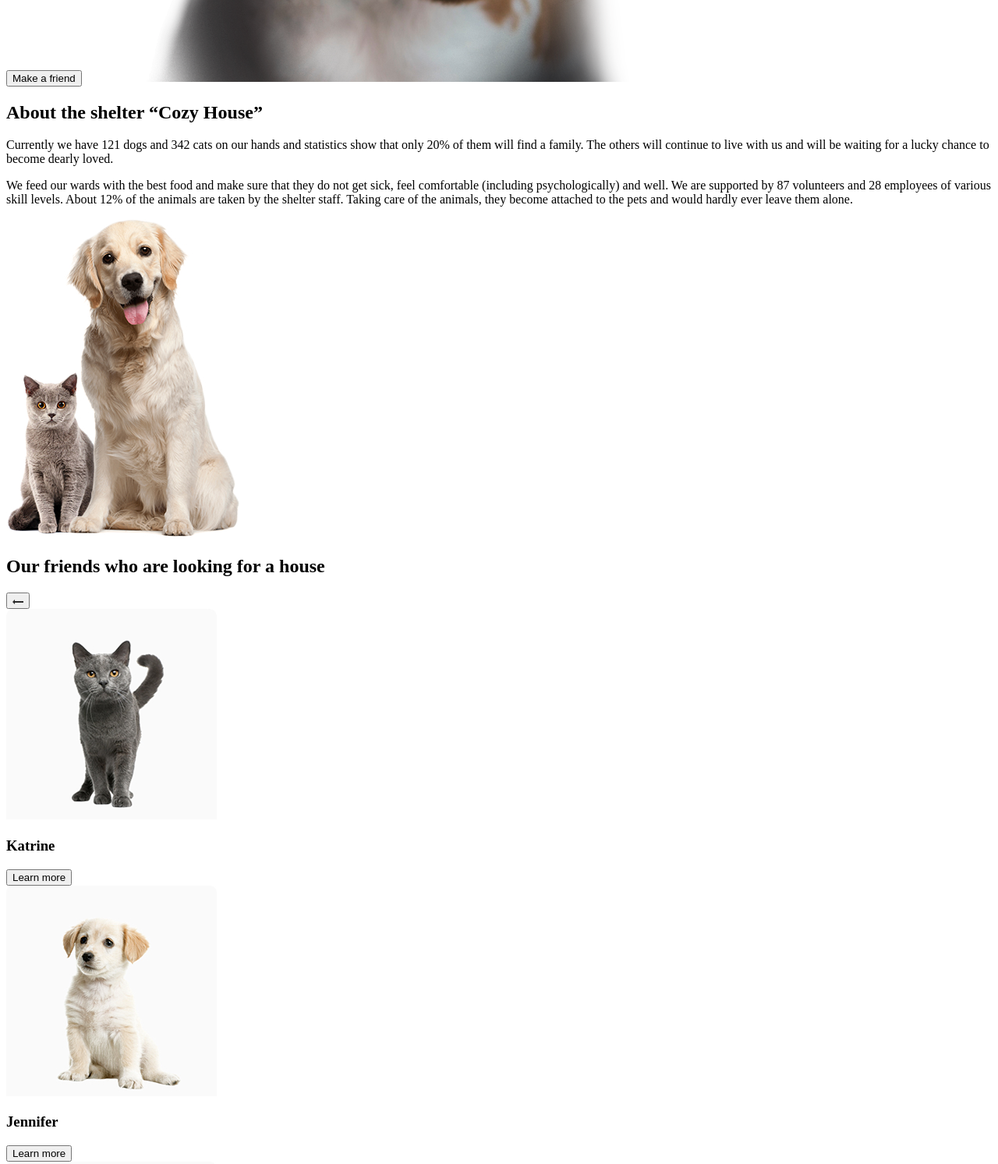
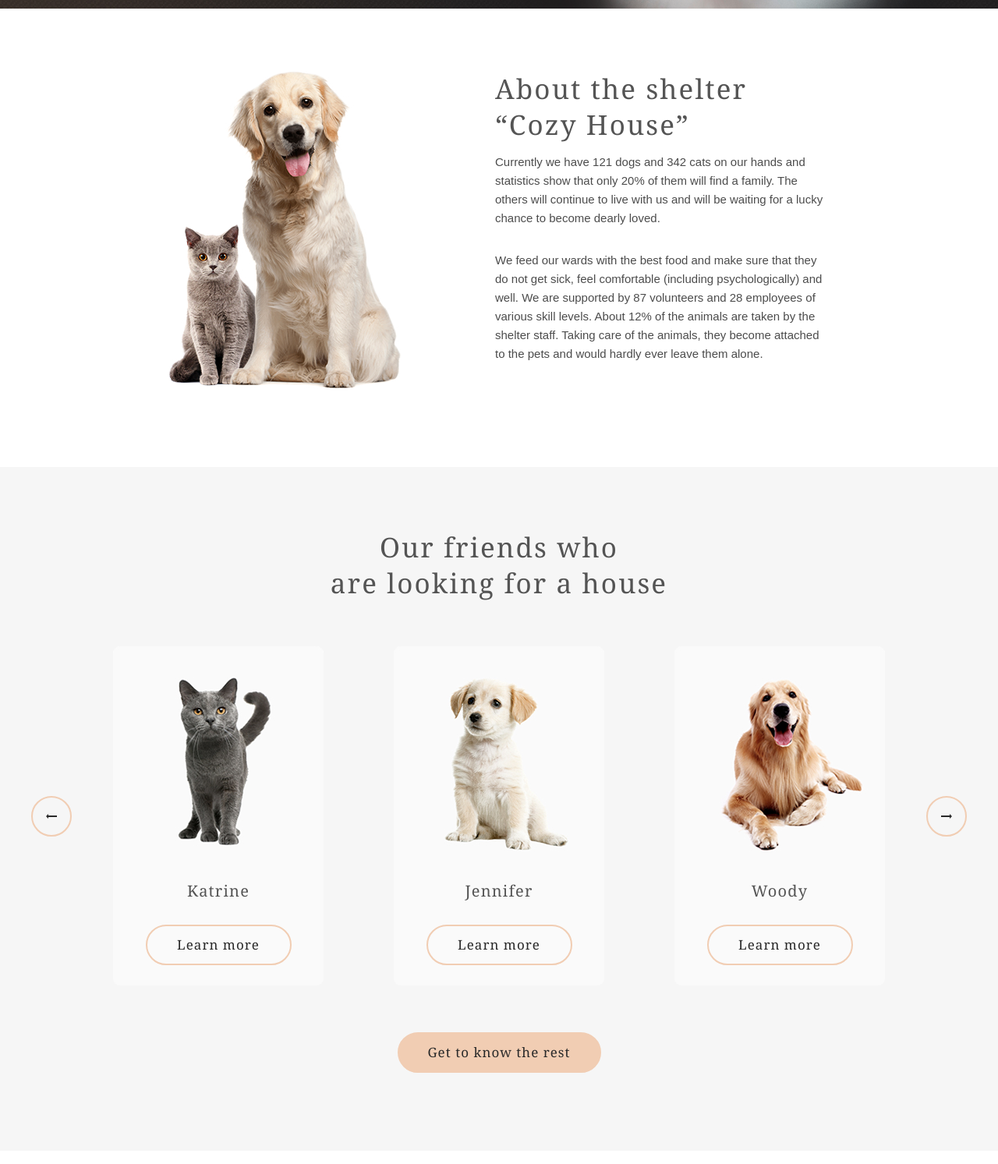
Before and after one commit to kkotess/shelter, a plain HTML site: page index.html in a window 1280 px wide. Shown: the part 897-2390 px from the top of the page at 78% size. Drawn offline with Linux system fonts and the light colour scheme.

Commit message:
feet: css style on slider and about section

```diff
--- a/index.html
+++ b/index.html
@@ -4,33 +4,39 @@
     <meta charset="UTF-8">
     <meta name="viewport" content="width=, initial-scale=1.0">
     <title>Document</title>
+    <link rel="stylesheet" href="./style.css">
 </head>
 <body>
-    <header>
-        <div>
-            <h2>Cozy Hous</h2> Shelter for pets in Boston
+    <header class="header">
+        <nav class="nav">
+        <div class="logo">
+            <h2>Cozy House</h2> Shelter for pets in Boston
         </div>
-        <nav>
-            <ul>
-                <li>About the shelter</li>
-                <li>Our pets</li>
-                <li>Help the shelter</li>
-                <li>Contacts</li>
+            <ul class="header_list">
+                <li><a href="#about">About the shelter</a></li>
+                <li><a href="#our_pets">Our pets</a></li>
+                <li><a href="#help">Help the shelter</a></li>
+                <li><a href="#contacts">Contacts</a></li>
             </ul>
         </nav>
-    </header>
-    <main>
-        <section>
-            <h1>Not only people need a hous</h1>
+        <div class="make_a_friend">
+            <div class="make_a_friend_text">
+                <h1 id="title">Not only people need a house</h1>
                 <p>
                     We offer to give a chance to a little and nice puppy with an extremely
                     wide and open heart. He or she will love you then anybody else
                     in the world, you will see!
                 </p>
-            <button>Make a friend</button>
+                <button class="make_a_friend_botton">Make a friend</button>
+            </div>
             <img src="./assets/start-screen-puppy.png" alt="start-screen-puppy">
-        </section>
-        <section>
+        </div>
+    </header>
+    <main>
+        <section class="section">
+            <div class="about">
+                <img src="./assets/about-pets.jpg" alt="about-pets">
+                <div class="about_text">
                     <h2>About the shelter “Cozy House”</h2>
                     <p>
                         Currently we have 121 dogs and 342 cats on our hands and
@@ -40,43 +46,55 @@
                     </p>
                     <p>
                         We feed our wards with the best food and make sure that they
-                do not get sick, feel comfortable (including psychologically) and well. We are supported by 87 volunteers and 28 employees of various skill levels. About 12% of the animals are taken by the shelter staff. Taking care of the animals, they become attached to the pets and would hardly ever leave them alone.
+                        do not get sick, feel comfortable (including psychologically) and
+                        well. We are supported by 87 volunteers and 28 employees of
+                        various skill levels. About 12% of the animals are taken by the
+                        shelter staff. Taking care of the animals, they become attached
+                        to the pets and would hardly ever leave them alone.
                     </p>
-            <img src="./assets/about-pets.jpg" alt="about-pets">
+                </div>
+            </div>
         </section>
-        <section>
-            <h2>Our friends who
-                are looking for a house</h2>
+        <section class="section" id="our_friends">
+                <h2 class="our_friends_title">Our friends who <br/> are looking for a house</h2>
                 <div class="slider_our_friends">
                         <button class="our_friends_button">
                             <svg width="14" height="6" viewBox="0 0 14 6" fill="none" xmlns="http://www.w3.org/2000/svg">
                                 <path d="M14 2V4H3V6L0 3L3 0V2H14Z" fill="#292929"/>
                                 </svg>
                         </button>
-                    <div class="slider_card">
+                        <ul>
+                           <li> <div class="slider_card">
                                 <img src="./assets/pets-katrine.jpg" alt="Katrine">
                                 <h3>Katrine</h3>
-                        <button>Learn more</button>
-                    </div>
-                    <div class="slider_card">
+                                <button>
+                                    <h4>Learn more</h4>
+                                </button>
+                            </div> </li>
+                            <li> <div class="slider_card">
                                 <img src="./assets/pets-jennifer.jpg" alt="Jennifer">
                                 <h3>Jennifer</h3>
-                        <button>Learn more</button>
-                    </div>
-                    <div class="slider_card">
+                                <button>
+                                    <h4>Learn more</h4>
+                                </button>
+                            </div> </li>
+                            <li> <div class="slider_card">
                                 <img src="./assets/pets-woody.jpg" alt="Woody">
                                 <h3>Woody</h3>
-                        <button>Learn more</button>
-                    </div>
+                                <button>
+                                    <h4>Learn more</h4>
+                                </button>
+                            </div> </li>
+                        </ul>
                         <button class="our_friends_button">
                             <svg width="14" height="6" viewBox="0 0 14 6" fill="none" xmlns="http://www.w3.org/2000/svg">
                                 <path d="M0 4V2L11 2V0L14 3L11 6V4L0 4Z" fill="#292929"/>
                                 </svg>
                         </button>
-                    <button>Get to know the rest</button>
                     </div>
+                    <button id="get_to_know">Get to know the rest</button>
         </section>
-        <section>
+        <section class="section">
             <h2>How you can help
                 our shelter</h2>
                 <ul>
@@ -166,7 +184,7 @@
                     </li>
                 </ul>
         </section>
-        <section>
+        <section class="section">
             <h2>You can also
                 make a donation
             </h2>
--- a/style.css
+++ b/style.css
@@ -0,0 +1,264 @@
+* {
+  box-sizing: border-box;
+}
+
+:root {
+  --color-white: #fff;
+  --c-gray: #cdcdcd;
+  --c-light: #fafafa;
+  --c-line: #f1cdb3;
+  --c-dark-g: #545454;
+  --c-dark-g-xl: #4c4c4c;
+  --c-dark-3xl: #292929;
+  --c-back-g: #f6f6f6;
+  --font-family: "Georgia", sans-serif;
+  --second-family: "Arial", sans-serif;
+  --third-family: "Inter", sans-serif;
+  --font-weight: 500;
+}
+
+body {
+  margin: 0;
+}
+
+h1,
+h2,
+h3,
+p,
+button {
+  font-family: var(--font-georgia);
+}
+
+a {
+  color: var(--c-gray);
+  text-decoration: none;
+}
+
+a:hover {
+  color: var(--c-light);
+  text-decoration: underline;
+  text-decoration-color: var(--c-line);
+}
+
+h1,
+h2,
+h3 {
+  margin: 0;
+  color: var(--c-dark-g);
+}
+
+#title {
+  color: var(--color-white);
+  width: 310px;
+  font-family: var(--font-family);
+  font-weight: 400;
+  font-size: 44px;
+  line-height: 130%;
+}
+
+.header {
+  display: flex;
+  flex-direction: column;
+  background-color: #000;
+  background-image: url("./assets/start-screen-gradient-background.jpg");
+  background-position: center center;
+  background-size: cover;
+}
+
+.nav {
+  display: flex;
+  justify-content: space-between;
+  padding: 30px 40px 0;
+}
+
+.logo {
+  display: flex;
+  flex-direction: column;
+  gap: 10px;
+  color: var(--color-white);
+  font-family: var(--second-family);
+  font-weight: 400;
+  font-size: 13px;
+  letter-spacing: 0.1em;
+  h2 {
+    font-family: var(--font-family);
+    color: #f1cdb3;
+    font-weight: 400;
+    font-size: 32px;
+    line-height: 110%;
+    letter-spacing: 0.06em;
+  }
+}
+
+.header_list {
+  align-items: center;
+  display: flex;
+  margin: 0;
+  padding: 0;
+  list-style: none;
+  gap: 35px;
+}
+
+.make_a_friend {
+  display: flex;
+  padding: 90px 40px 0;
+  justify-content: space-between;
+}
+
+.make_a_friend_text {
+  display: flex;
+  flex-direction: column;
+  width: 460px;
+  height: 322px;
+  justify-content: space-between;
+  color: var(--c-gray);
+  margin: 163px 42px 243px 0;
+}
+
+.section {
+  padding: 80px 40px 100px;
+}
+
+.make_a_friend_botton {
+  width: 207px;
+  height: 52px;
+  background-color: #f1cdb3; /* Задаем цвет фона */
+  color: #292929;
+  padding: 10px 20px; /* Внутренние отступы для размера кнопки */
+  border: none; /* Убираем стандартную границу */
+  border-radius: 100px; /* Округляем углы кнопки */
+  font-size: 16px; /* Размер текста */
+}
+
+.about {
+  display: flex;
+  justify-content: center;
+  gap: 120px;
+  align-items: flex-start;
+  img {
+    width: 300px;
+    height: 408px;
+  }
+}
+
+.about_text {
+  display: flex;
+  flex-direction: column;
+  width: 430px;
+  height: 380px;
+  h2 {
+    width: 370px;
+    height: 90px;
+    font-family: var(--font-family);
+    font-weight: 400;
+    font-size: 35px;
+    line-height: 130%;
+    letter-spacing: 0.06em;
+  }
+  p {
+    color: var(--c-dark-g-xl);
+    font-family: var(--second-family);
+    font-weight: 400;
+    font-size: 15px;
+    line-height: 160%;
+  }
+}
+#our_friends {
+  height: 877px;
+  background-color: var(--c-back-g);
+  display: flex;
+  flex-direction: column;
+  justify-content: center;
+  align-items: center;
+  gap: 60px;
+}
+
+.our_friends_title {
+  justify-content: center;
+  height: 90px;
+  font-family: var(--font-family);
+  font-weight: 400;
+  font-size: 35px;
+  line-height: 130%;
+  letter-spacing: 0.06em;
+  text-align: center;
+}
+
+.slider_our_friends {
+  display: flex;
+  width: 1200px;
+  height: 435px;
+  justify-content: space-between;
+  align-items: center;
+  .our_friends_button {
+    width: 52px;
+    height: 52px;
+    display: flex;
+    justify-content: center;
+    align-items: center;
+    border-radius: 100%;
+    background-color: transparent;
+    border: 2px solid var(--c-line);
+  }
+  ul {
+    display: flex;
+    gap: 90px;
+    list-style: none;
+    padding: 0;
+  }
+}
+
+.slider_card {
+  display: flex;
+  flex-direction: column;
+  align-items: center;
+  width: 270px;
+  height: 435px;
+  gap: 30px;
+  background-color: var(--c-light);
+  border-radius: 9px;
+  img {
+    border-radius: 9px;
+  }
+  h3 {
+    font-family: var(--font-family);
+    font-weight: 400;
+    font-size: 20px;
+    letter-spacing: 0.06em;
+    text-align: center;
+  }
+  button {
+    display: flex;
+    justify-content: center;
+    align-items: center;
+    width: 187px;
+    height: 52px;
+    border-radius: 100px;
+    background-color: transparent;
+    border: 2px solid var(--c-line);
+    h4 {
+      font-family: var(--font-family);
+      font-weight: 400;
+      font-size: 17px;
+      line-height: 130%;
+      letter-spacing: 0.06em;
+      color: var(--c-dark-3xl);
+    }
+  }
+}
+#get_to_know {
+  display: flex;
+  justify-content: center;
+  align-items: center;
+  width: 261px;
+  height: 52px;
+  border-radius: 100px;
+  background-color: var(--c-line);
+  border: 2px solid var(--c-line);
+  font-family: var(--font-family);
+  font-weight: 400;
+  font-size: 17px;
+  line-height: 130%;
+  letter-spacing: 0.06em;
+  color: var(--c-dark-3xl);
+}
```
Also changed, not shown: assets/start-screen-background.jpg (added), assets/start-screen-gradient-background.jpg (added). Lines whose indentation alone changed are shown as unchanged.
